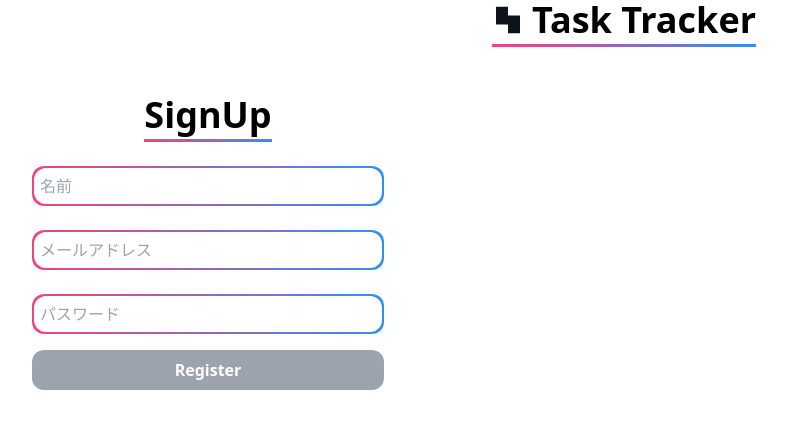
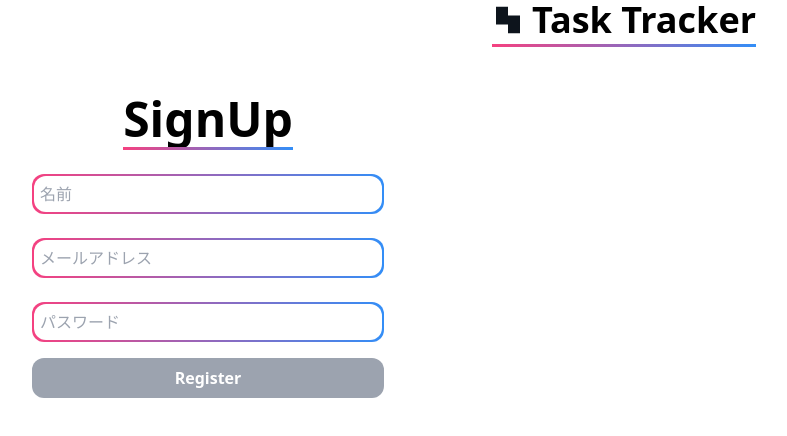
Before and after one commit to ikkei1616/TimeTracker, a React (Vite) app in the folder frontend/: page /signUp in a window 1280 px wide. Shown: the top 436 px of the page, without its empty margins (16-803 px from the left). Built offline with nearby package versions, Linux system fonts and the light colour scheme.

Commit message:
見出しを大きく

```diff
--- a/frontend/src/components/SignUpForm.jsx
+++ b/frontend/src/components/SignUpForm.jsx
@@ -21,8 +21,8 @@ const SignUpForm = () => {
 
   return (
     <div className="flex flex-col text-center   w-111 p-12">
-      <div className="text-4xl font-bold">
-        <span className="gradationUnderBar  inline-block">SignUp</span>
+      <div className="text-5xl font-bold">
+        <span className="gradationUnderBar  inline-block ">SignUp</span>
       </div>
       <AuthInput value={name} setFunction={setName} fieldName="name" />
       <AuthInput value={email} setFunction={setEmail} fieldName="email" />
```
